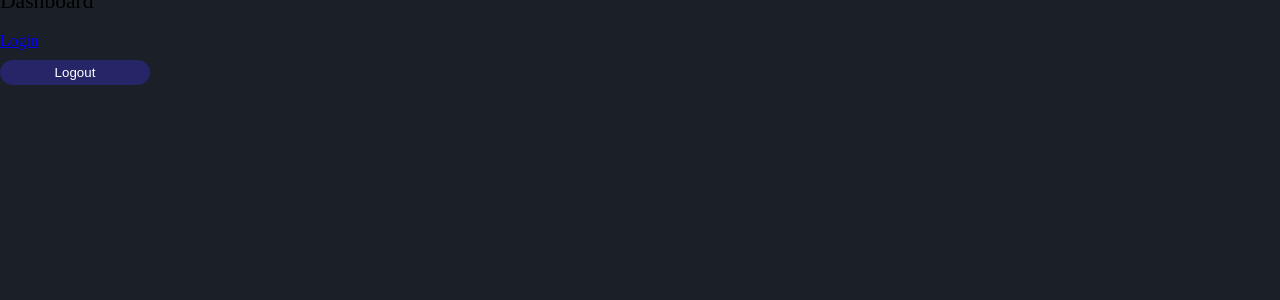
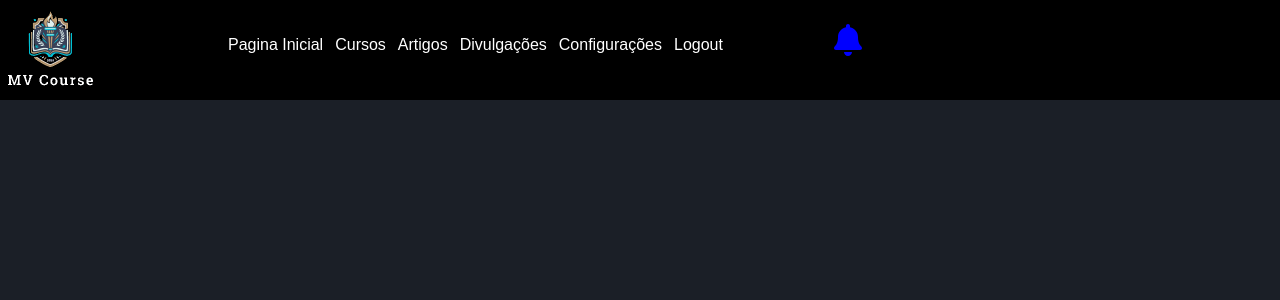
Before and after one commit to ManoelDiniz/MV_Course, a React (Create React App) app: page /pagina-inicial in a window 1280 px wide. Shown: the top 300 px of the page. Built offline with nearby package versions, Linux system fonts and the light colour scheme.

Commit message:
feat: Create Home page

```diff
--- a/package.json
+++ b/package.json
@@ -7,6 +7,7 @@
     "pg": "^8.11.3",
     "react": "^18.2.0",
     "react-dom": "^18.2.0",
+    "react-icons": "^4.11.0",
     "react-router-dom": "^6.16.0",
     "reflect-metadata": "^0.1.13",
     "sequelize": "^6.33.0",
--- a/src/app/pages/dashboard/Dashboard.tsx
+++ b/src/app/pages/dashboard/Dashboard.tsx
@@ -1,16 +1,60 @@
-import { Link } from "react-router-dom";
-import { Logout } from "../../shared/hoocks";
+import React, { useState } from "react";
+import { Link, Outlet } from "react-router-dom";
+import './components/dashboard.css'
+import mvCourseImage from './Mv_course.png';
+import { FaBell } from "react-icons/fa"
+
+export const Dashboard: React.FC = () => {
+  const [isNotificationOpen, setIsNotificationOpen] = useState(false);
+
+  const handleNotificationClick = () => {
+    setIsNotificationOpen(!isNotificationOpen);
+  };
+
+  return (
+    <body>
+      <div className="Options">
+          <nav>
+              <img src={mvCourseImage} alt="MV Course" />
+              <Link to='/pagina-inicial' className="Reload">
+                Pagina Inicial
+              </Link >
 
 
+              <Link to='/pagina-inicial'  className="Reload">
+                Cursos
+              </Link >
+              <Link to='/pagina-inicial'  className="Reload">
+                Artigos
+              </Link>
 
-export const Dashboard = () => {
+              <Link to='/pagina-inicial'  className="Reload">
+                Divulgações
+              </Link >
+              <Link to='/pagina-inicial'  className="Reload">
+                Configurações
+              </Link >
+              <Link to='/login' className="Reload">
+                Logout
+              </Link >
 
-  return (
-    <div>
-        <p>Dashboard</p>
+          </nav>
+        <Outlet />
+        <div className="Bell" onClick={handleNotificationClick}>
+          <FaBell size={32} color="blue" />
+        </div>
 
-        <Link to={'/login'}> Login</Link>
-         <Logout />
-    </div>
-     );
-}
+      </div>
+
+
+      {isNotificationOpen && (
+        <div className="Notification">
+          {/* Conteúdo da notificação */}
+          <p>Você tem uma nova notificação!</p>
+          <button onClick={handleNotificationClick}>Fechar</button>
+        </div>
+      )}
+
+    </body>
+  );
+};
--- /dev/null
+++ b/src/app/pages/dashboard/components/dashboard.css
@@ -0,0 +1,64 @@
+body {
+    margin: 0;
+    padding: 0;
+    background: #1b1f27;
+
+
+}
+.Options{
+    background-color: black;
+    top: 15%;
+    right: 15%;
+    width: 100%;
+    height: 100px;
+    }
+
+.Reload {
+    margin-right: 12px;
+    right: -10%;
+    top: -50px;
+    width: 15%;
+
+    color: white;
+    position: relative;
+    font-family:OpenSans,Arial,sans-serif ;
+    text-decoration: none;
+}
+.Reload:hover {
+    color: darkblue;
+  }
+img{
+    width: 100px;
+}
+.Bell{
+    right: -65%;
+    top:-80px;
+    position: relative;
+    cursor: pointer;
+    width: 1%;
+}
+.Bell:hover{
+    color: white;
+}
+.Notification {
+    position: absolute;
+    top: 60px;
+    right: 23%;
+    background-color: #fff;
+    border: 1px solid #ccc;
+    padding: 10px;
+    z-index: 9999;
+    border-radius: 15px;
+    border: none;
+    background-image: linear-gradient(180deg,gray,white);
+
+  }
+
+  .Notification p {
+    margin: 0;
+
+  }
+
+  .Notification button {
+    margin-top: 10px;
+  }
--- a/src/app/pages/login/components/inputLogin.css
+++ b/src/app/pages/login/components/inputLogin.css
@@ -1,7 +1,9 @@
 body {
     margin: 0;
     padding: 0;
-    background: #1b1f27
+    background: #1b1f27;
+
+
   }
 .container {
     display: flex;
```
Also changed, not shown: src/app/pages/dashboard/Mv_course.png (added), 1 other file (tests, documents, lock files or other folders).
